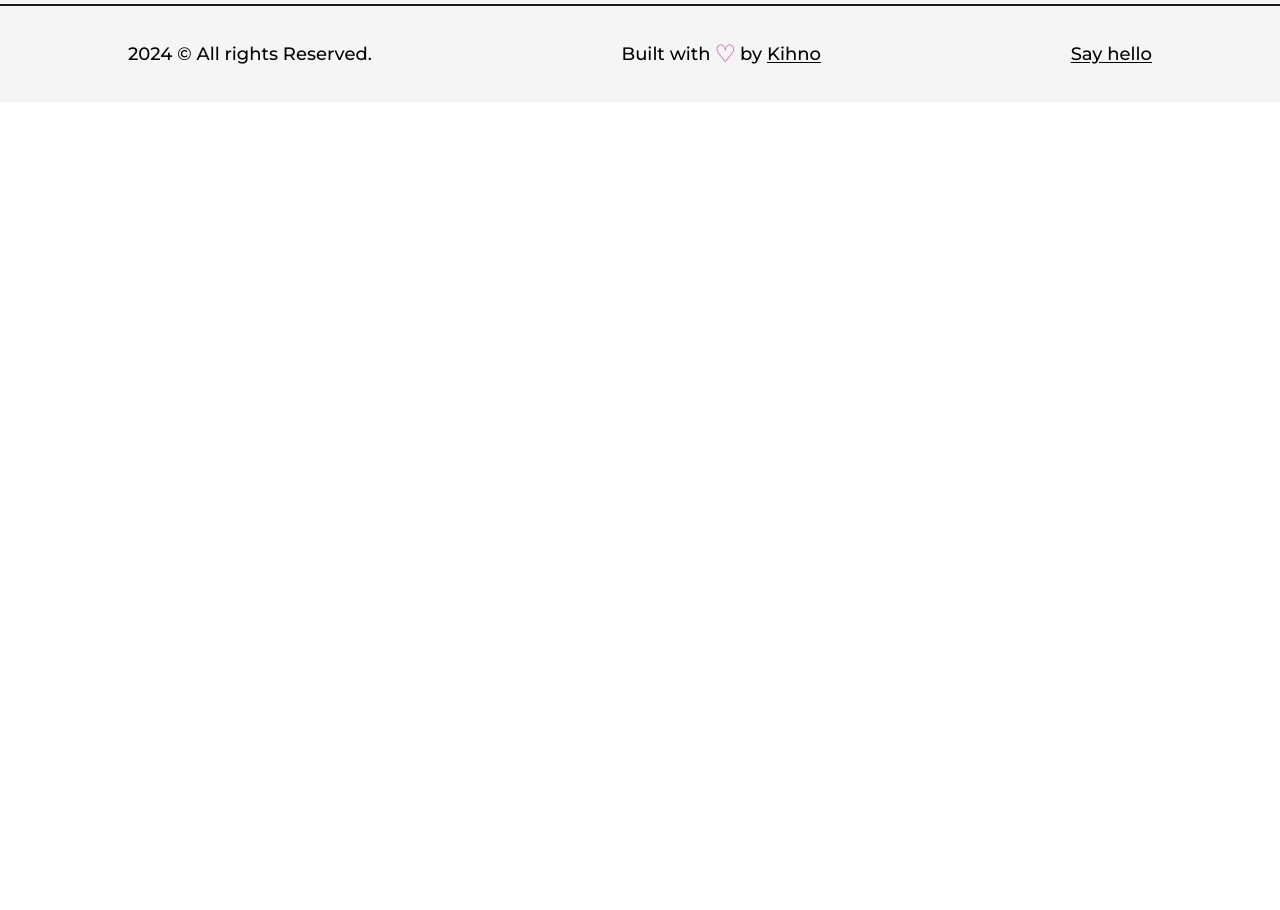
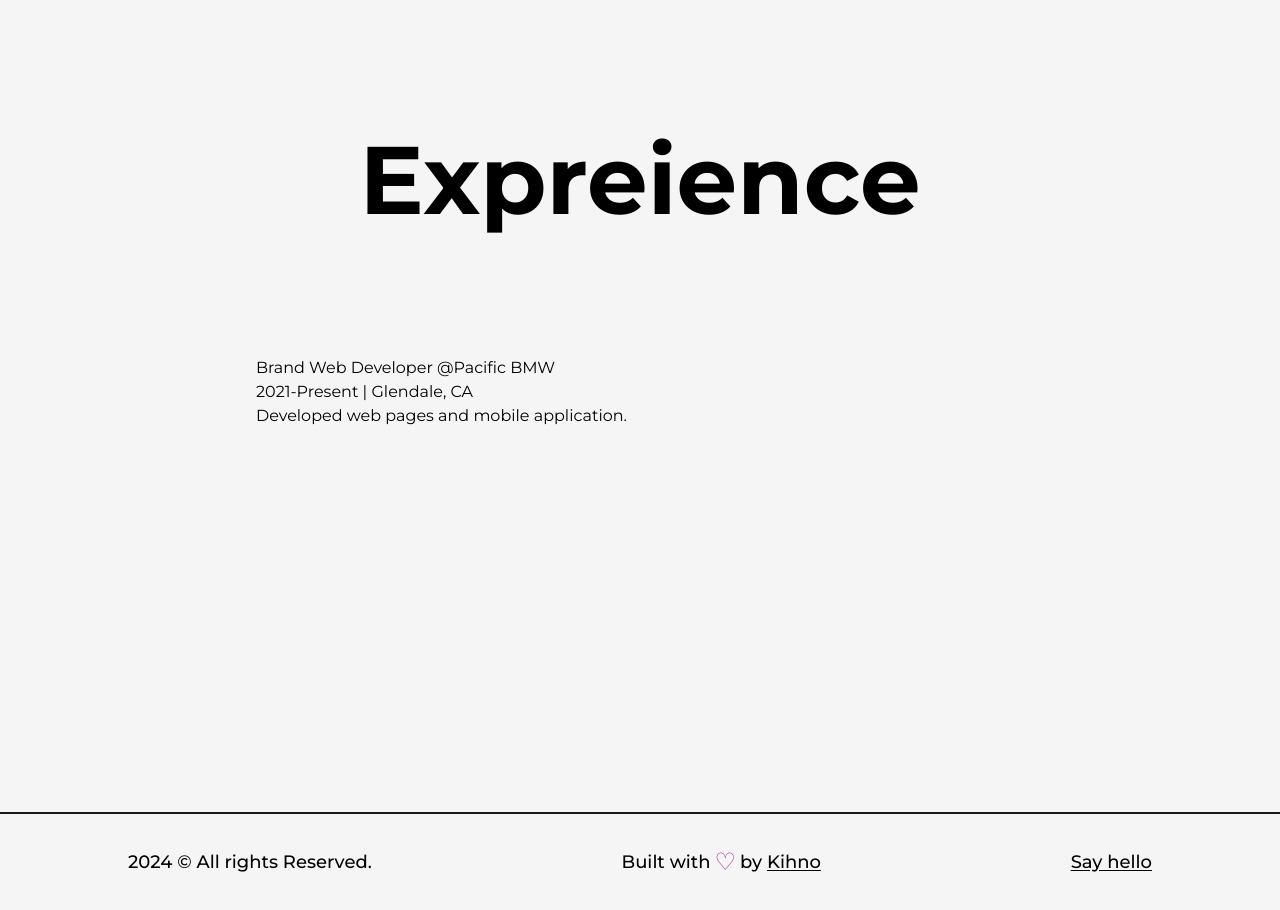
Before and after one commit to kihno/developer-portfolio, a Next.js app: page /about in a window 1280 px wide. Shown: the part 2080-2990 px from the top of the page. Before the commit the page ends 2182 px from the top, so only its background shows below. Built offline with nearby package versions, Linux system fonts and the light colour scheme.

Commit message:
Create Experience component

```diff
--- /dev/null
+++ b/src/components/Experience.js
@@ -0,0 +1,40 @@
+const Experience = () => {
+
+  const Details = ({position, company, companyLink, time, address, work}) => {
+    return(
+      <li>
+        <div>
+          <h3>{position}&nbsp;<a href={companyLink}>@{company}</a></h3>
+          <span>
+            {time} | {address}
+          </span>
+          <p>
+            {work}
+          </p>
+        </div>
+      </li>
+    )
+  }
+
+  return (
+    <div className="my-64">
+      <h2 className="font-bold text-8xl mb-32 2-full text-center">
+        Expreience
+      </h2>
+      <div className="w-[75%] mx-auto relative">
+        <ul>
+          <Details
+            position="Brand Web Developer"
+            company="Pacific BMW"
+            companyLink="www.pacificbmw.com"
+            time="2021-Present"
+            address="Glendale, CA"
+            work="Developed web pages and mobile application."
+          />
+        </ul>
+      </div>
+    </div>
+  );
+}
+
+export default Experience;
--- a/src/pages/about.js
+++ b/src/pages/about.js
@@ -6,6 +6,7 @@ import profilePic from "../../public/images/profile/developer-pic-2.jpg"
 import { useEffect, useRef } from "react";
 import { useInView, useMotionValue, useSpring } from "framer-motion";
 import Skills from "@/components/Skills";
+import Experience from "@/components/Experience";
 
 const AnimatedNumbers = ({value}) => {
   const ref = useRef(null)
@@ -85,6 +86,7 @@ const about = () => {
             </div>
           </div>
           <Skills />
+          <Experience />
         </Layout>
       </main>
     </>
```
